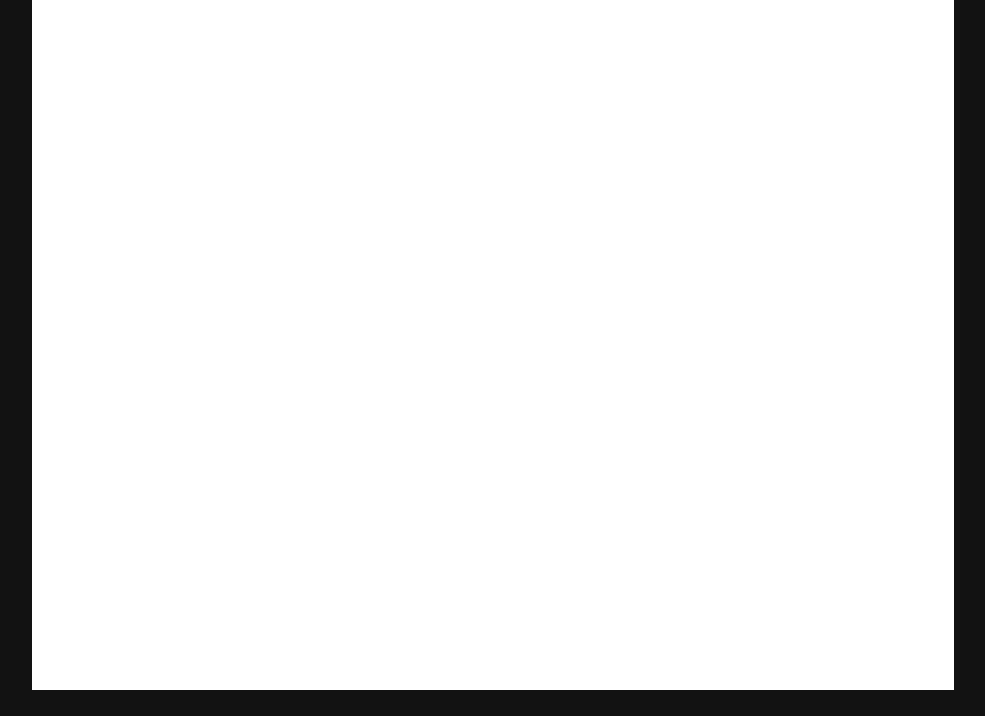
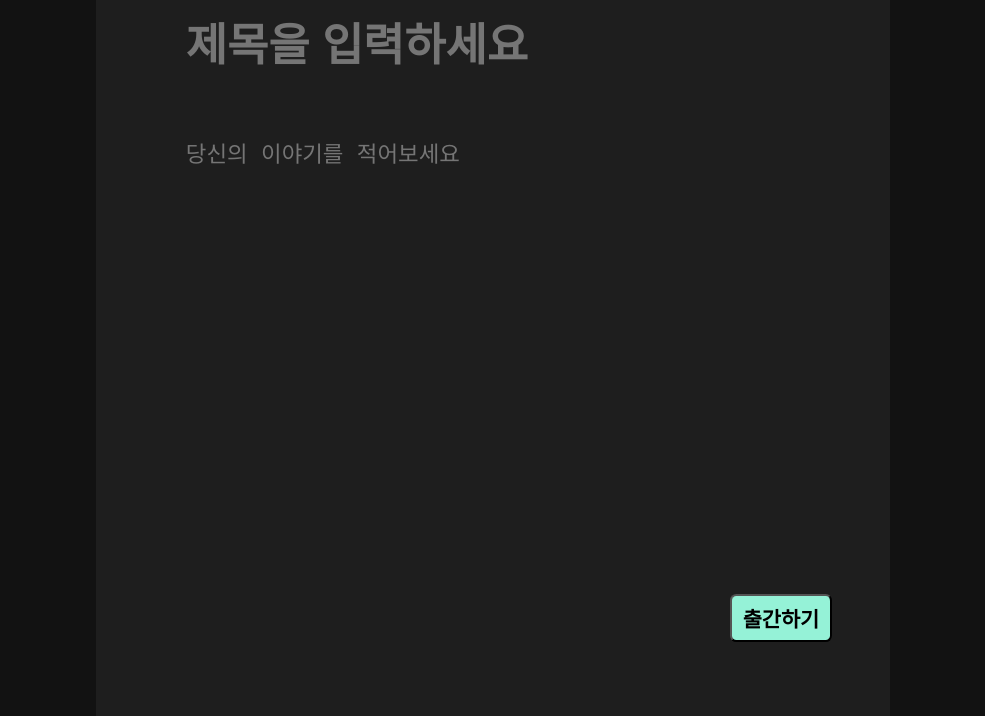
Before and after one commit to kwonminjae5700/BLOG, a website: page writePage.html in a window 1280 px wide. Shown: the part 110-826 px from the top of the page, without its empty margins (147-1132 px from the left). Before the commit the page ends 800 px from the top, so only its background shows below. Drawn offline with Linux system fonts and the light colour scheme.

Commit message:
Feat : writePage css 추가

```diff
--- a/BLOG.css
+++ b/BLOG.css
@@ -60,6 +60,64 @@ header > h1 {
 main {
     width : 72vw;
     height : 92vh;
-    background-color : white;
+    border-top : solid gray 0.14rem;
     margin : 0 auto;
 }
+
+.container {
+    width : 62vw;
+    height : 92vh;
+    background-color : #1e1e1e;
+    margin : 0 auto;
+}
+
+#postForm {
+    display : flex;
+    flex-direction : column;
+    align-items : center;
+    margin-top : 3vh;
+    gap : 3vh;
+}
+
+input:focus {
+    outline : none;
+}
+
+textarea:focus {
+    outline : none;
+}
+
+#title {
+    width : 48vw;
+    height : 10vh;
+    font-size : 2.8rem;
+    color : #acacac;
+    font-weight : bold;
+    background-color : #1e1e1e;
+    border-width : 0;
+}
+
+#content {
+    width : 48vw;
+    height : 48vh;
+    font-size : 1.4rem;
+    color : #787878;
+    background-color : #1e1e1e;
+    border-width : 0;
+    resize : none;
+}
+
+form > button {
+    width : 8vw;
+    height : 6vh;
+    margin-top : 6vh;
+    margin-left : 45vw;
+    font-size : 1.3rem;
+    font-weight : bold;
+    border-radius : 0.4rem;
+    background-color : #95f2d7;
+}
+
+form > button:hover {
+    cursor : pointer;
+}
```
